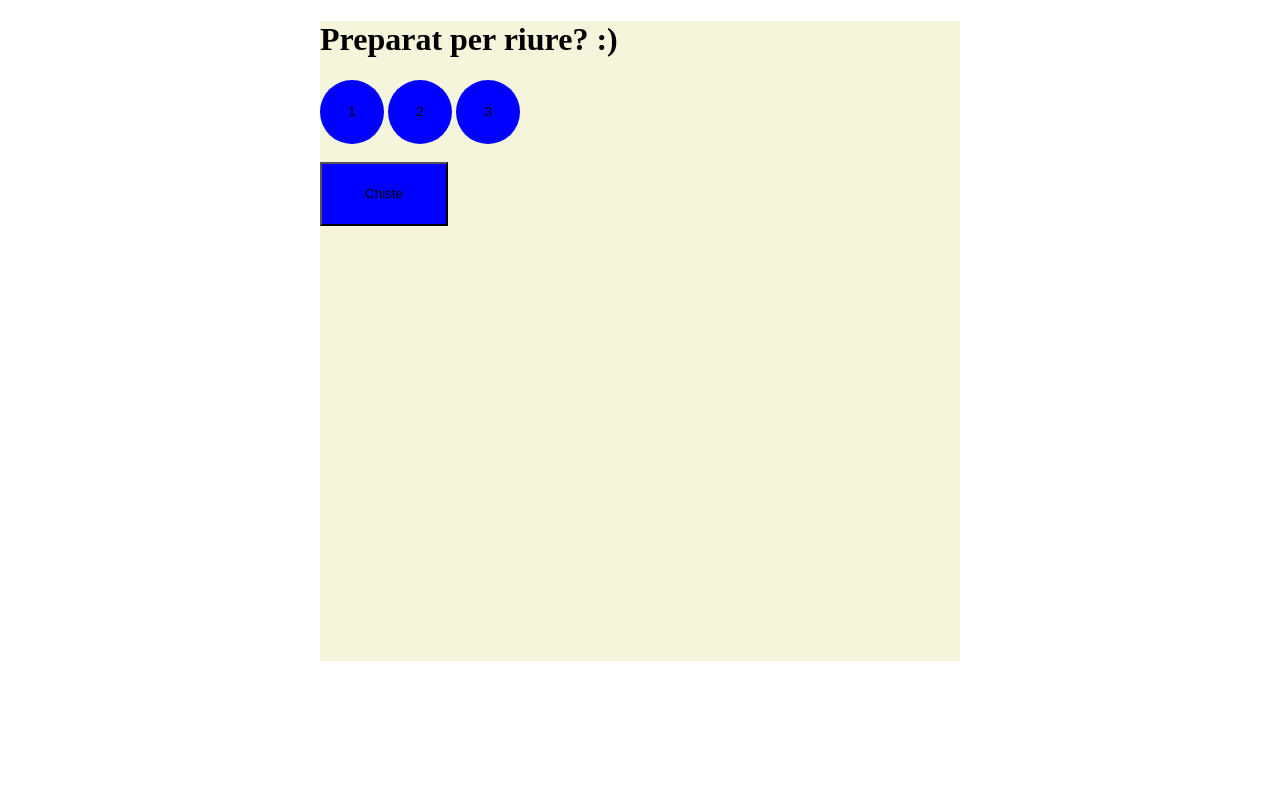
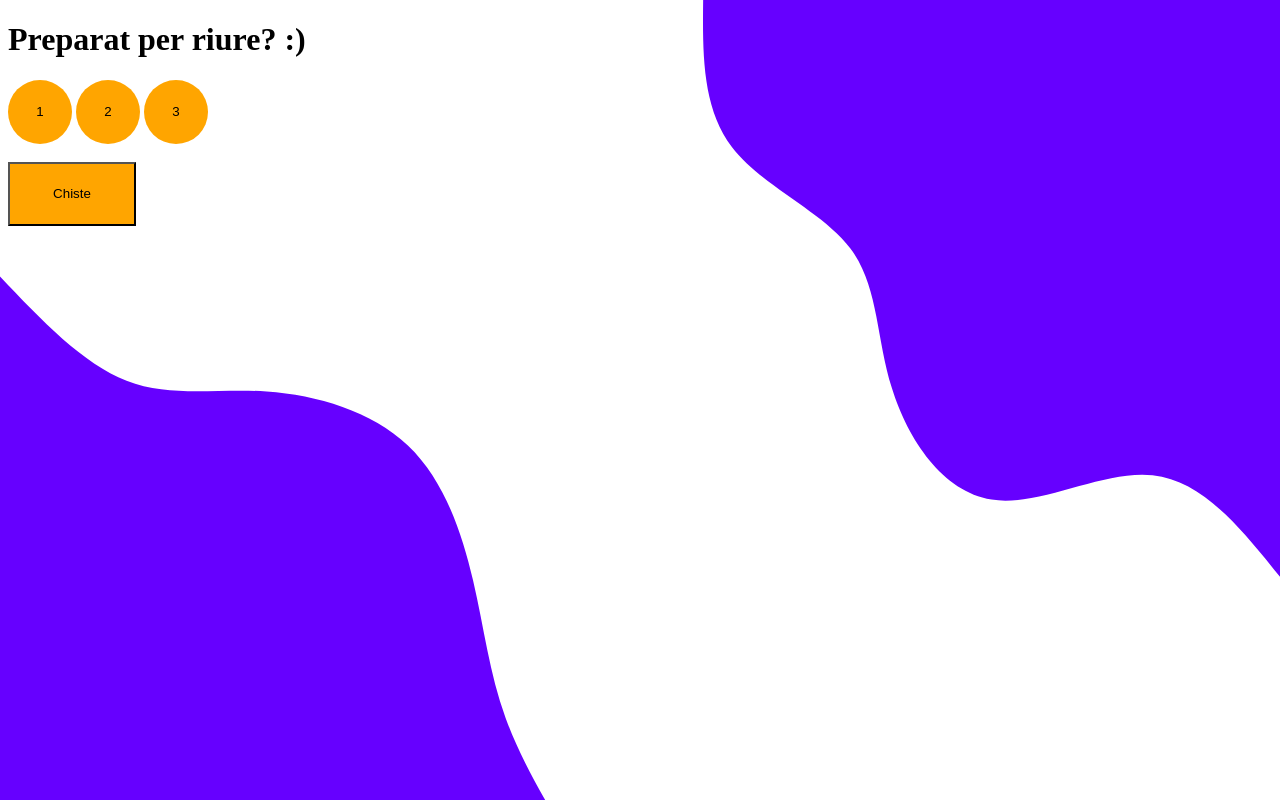
Before and after one commit to plotier/sprint5, a plain HTML site: page index.html in a window 1280 px wide. Drawn offline with Linux system fonts and the light colour scheme; no server answers.

Commit message:
only a few details left

```diff
--- a/index.html
+++ b/index.html
@@ -7,8 +7,8 @@
     <title>Sprint 5</title>
     <link rel="stylesheet" type="text/css" href="styles.css" media="screen" />
 </head>
-<body>
-<div class="centro">
+<body class="firstBackground">
+<div>
     <h1>Preparat per riure? :)</h1>
     <h3 id="weatherTexto"></h3>
     <p id="chisteTexto"></p>
--- a/styles.css
+++ b/styles.css
@@ -1,17 +1,15 @@
-.centro{
-    margin: auto;
-    width: 40rem;
-    height: 40rem;
-    background: beige;
-    display: block;
+.firstBackground{
+    background-image:url("./img/first.svg");
+    background-repeat: no-repeat;
+    background-size: cover;
+}
 
 
-    }
 
 .botonGeneradorChiste{
     width: 8rem;
     height: 4rem;
-    background: blue;
+    background: orange;
 }
 
 .botonScore{
@@ -19,5 +17,5 @@
     height: 4rem;
     border-radius: 50%;
  border: none;
- background: blue;
+ background: orange;
 }
```
Also changed, not shown: img/fifth.svg (added), img/first.svg (added), img/fourth.svg (added), img/second.svg (added), img/third.svg (added).
